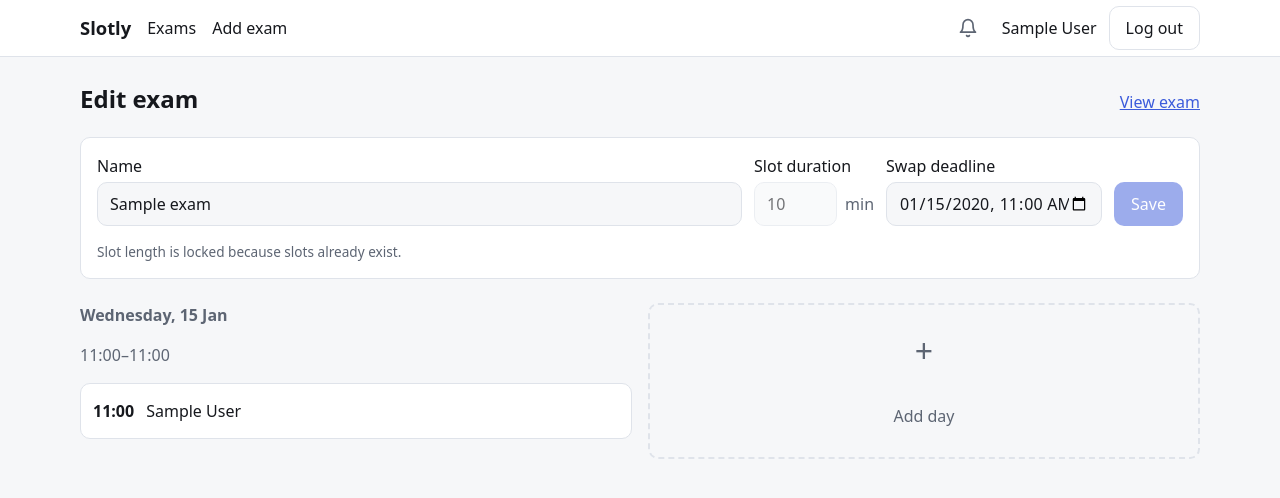
After one commit to kopalych1/slotly, a Django app: page /exams/1/edit/ in a window 1280 px wide. The commit adds this page. Shown: the top 498 px of the page. Run offline with Django 5.2, Linux system fonts and the light colour scheme; a user stored in the database is signed in; tables that the repository leaves empty hold one stand-in row (values such as "Sample post").

Commit message:
feat: Exam editor page with day drafts and slot preview

```diff
--- a/config/urls.py
+++ b/config/urls.py
@@ -55,4 +55,6 @@ urlpatterns = [
     ),
     path('join/<str:token>/', scheduling.views.join_invite, name='join_invite'),
     path('join/<str:token>/register/', scheduling.views.register, name='register'),
+    path('exams/new/', scheduling.views.exam_edit, name='exam_new'),
+    path('exams/<int:pk>/edit/', scheduling.views.exam_edit, name='exam_edit'),
 ]
--- /dev/null
+++ b/scheduling/forms.py
@@ -0,0 +1,75 @@
+from datetime import datetime
+
+from django import forms
+from django.forms import formset_factory
+from django.utils import timezone
+from django.utils.translation import gettext_lazy as _
+
+from scheduling.models import Exam
+
+
+class ExamForm(forms.ModelForm):
+    class Meta:
+        model = Exam
+        fields = ('name', 'slot_duration', 'slots_change_deadline')
+
+        labels = {  # noqa: RUF012
+            'name': _('Name'),
+            'slot_duration': _('Slot duration'),
+            'slots_change_deadline': _('Swap deadline'),
+        }
+
+        widgets = {  # noqa: RUF012
+            'slots_change_deadline': forms.DateTimeInput(
+                attrs={'type': 'datetime-local'}, format='%Y-%m-%dT%H:%M'
+            ),
+        }
+
+
+class DayForm(forms.Form):
+    date = forms.DateField(
+        label=_('Date'),
+        widget=forms.DateInput(attrs={'type': 'date'}, format='%Y-%m-%d'),
+    )
+    start = forms.TimeField(
+        label=_('From'),
+        widget=forms.TimeInput(
+            attrs={
+                'placeholder': 'HH:MM',
+                'inputmode': 'numeric',
+                'autocomplete': 'off',
+                'maxlength': '5',
+            },
+            format='%H:%M',
+        ),
+    )
+    end = forms.TimeField(
+        label=_('To'),
+        widget=forms.TimeInput(
+            attrs={
+                'placeholder': 'HH:MM',
+                'inputmode': 'numeric',
+                'autocomplete': 'off',
+                'maxlength': '5',
+            },
+            format='%H:%M',
+        ),
+    )
+
+    def clean(self):
+        cleaned = super().clean()
+        day = cleaned.get('date')
+        start = cleaned.get('start')
+        end = cleaned.get('end')
+        if day is None or start is None or end is None:
+            return cleaned  # field errors are already reported
+
+        if end <= start:
+            raise forms.ValidationError(_('The day must end after it starts'))
+
+        cleaned['start_dt'] = timezone.make_aware(datetime.combine(day, start))
+        cleaned['end_dt'] = timezone.make_aware(datetime.combine(day, end))
+        return cleaned
+
+
+DayFormSet = formset_factory(DayForm, extra=0, can_delete=True)
--- a/scheduling/views.py
+++ b/scheduling/views.py
@@ -2,6 +2,7 @@ from django.contrib import messages
 from django.contrib.auth import login
 from django.contrib.auth.decorators import login_required
 from django.contrib.auth.views import redirect_to_login
+from django.core.exceptions import PermissionDenied
 from django.db.models import Max, Min, Prefetch, Q
 from django.shortcuts import get_object_or_404, redirect, render
 from django.utils import timezone
@@ -15,6 +16,7 @@ from scheduling.exceptions import (
     SchedulingError,
     TeacherCannotEnrollError,
 )
+from scheduling.forms import DayFormSet, ExamForm
 from scheduling.models import Enrollment, Exam, ExamDay, Invite, Offer, Slot
 from scheduling.services import (
     MAX_ACTIVE_OFFERS,
@@ -24,6 +26,7 @@ from scheduling.services import (
     decline_offer,
     get_invite_problem,
     release_slot,
+    save_exam,
     take_slot,
     withdraw_offer,
 )
@@ -301,3 +304,80 @@ def register(request, token: str):
     return render(
         request, 'register.html', {'form': form, 'invite': invite, 'exam': invite.exam}
     )
+
+
+@login_required
+def exam_edit(request, pk: int | None = None):
+    if not request.user.is_teacher:
+        raise PermissionDenied
+
+    exam = (
+        get_object_or_404(Exam, owner=request.user, pk=pk) if pk is not None else None
+    )
+
+    initial = (
+        {
+            'name': exam.name,
+            'slot_duration': exam.slot_duration,
+            'slots_change_deadline': exam.slots_change_deadline,
+        }
+        if exam
+        else None
+    )
+    duration_locked = exam is not None and Slot.objects.filter(exam=exam).exists()
+
+    if request.method == 'POST':
+        exam_form = ExamForm(request.POST, initial=initial)
+        day_formset = DayFormSet(request.POST)
+    else:
+        exam_form = ExamForm(initial=initial)
+        day_formset = DayFormSet()
+
+    if duration_locked:
+        exam_form.fields['slot_duration'].disabled = True
+
+    if request.method == 'POST':
+        exam_valid = exam_form.is_valid()
+        days_valid = day_formset.is_valid()
+
+        if exam_valid and days_valid:
+            days = [
+                (f.cleaned_data['start_dt'], f.cleaned_data['end_dt'])
+                for f in day_formset
+                if f.cleaned_data and not f.cleaned_data.get('DELETE')
+            ]
+            try:
+                saved = save_exam(
+                    request.user,
+                    exam,
+                    name=exam_form.cleaned_data['name'],
+                    slot_duration=exam_form.cleaned_data['slot_duration'],
+                    deadline=exam_form.cleaned_data['slots_change_deadline'],
+                    days=days,
+                )
+            except SchedulingError as e:
+                exam_form.add_error(None, str(e))
+            else:
+                messages.success(request, _('Exam saved'))
+                return redirect('exam_edit', pk=saved.pk)
+
+    return render(
+        request,
+        'edit_exam.html',
+        {
+            'exam': exam,
+            'form': exam_form,
+            'day_formset': day_formset,
+            'duration_locked': duration_locked,
+            'existing_days': (
+                ExamDay.objects.filter(exam=exam).prefetch_related(
+                    Prefetch(
+                        'slot_set',
+                        queryset=Slot.objects.select_related('owner').order_by('start'),
+                    )
+                )
+                if exam
+                else []
+            ),
+        },
+    )
--- a/static/css/slotly.css
+++ b/static/css/slotly.css
@@ -492,3 +492,223 @@ a.btn {
     scroll-snap-align: start;
   }
 }
+
+/* Exam editor */
+.settings {
+  margin: 1rem 0 1.5rem;
+  padding: 1rem;
+  background: var(--surface);
+  border: 1px solid var(--border);
+  border-radius: var(--radius);
+}
+
+.settings__row {
+  display: grid;
+  gap: 0.75rem;
+  align-items: end;
+}
+
+@media (min-width: 40rem) {
+  .settings__row {
+    grid-template-columns: minmax(0, 1fr) 7.5rem 13.5rem auto;
+  }
+
+  .settings {
+    grid-template-columns: minmax(0, 2fr) 8rem minmax(0, 1.2fr) auto;
+    align-items: start;
+  }
+
+  /* Aligns the button with the inputs, whatever errors sit under the fields */
+  .settings__save {
+    padding-top: 1.75rem;
+  }
+}
+
+.settings .field {
+  margin: 0;
+}
+
+.settings input {
+  min-height: 2.75rem;
+}
+
+.settings__save .btn {
+  min-height: 2.75rem;
+}
+
+@media (max-width: 39.99rem) {
+  .settings__save .btn {
+    width: 100%;
+  }
+}
+
+.settings__notes {
+  display: grid;
+  gap: 0.25rem;
+  margin: 0.75rem 0 0;
+  padding: 0;
+  list-style: none;
+}
+
+.field input:disabled {
+  opacity: 0.6;
+  cursor: not-allowed;
+}
+
+.input-suffix {
+  display: flex;
+  align-items: center;
+  gap: 0.5rem;
+}
+
+.input-suffix input {
+  flex: 1;
+  min-width: 0;
+}
+
+.input-suffix__unit {
+  color: var(--muted);
+  white-space: nowrap;
+}
+
+.day--draft,
+.day--add {
+  padding: 0.75rem;
+  border: 2px dashed var(--border);
+  border-radius: var(--radius);
+}
+
+.day--draft {
+  display: grid;
+  gap: 0.75rem;
+  align-content: start;
+}
+
+.day__head {
+  display: flex;
+  align-items: center;
+  justify-content: space-between;
+  gap: 0.5rem;
+}
+
+.day__head .day__title {
+  margin: 0;
+}
+
+.day__fields {
+  display: grid;
+  gap: 0.5rem;
+  padding: 0.75rem;
+  background: var(--surface);
+  border: 1px solid var(--border);
+  border-radius: var(--radius);
+  min-width: 0;
+}
+
+.day__fields .field {
+  margin: 0;
+}
+
+.day__fields label {
+  font-size: 0.85rem;
+  color: var(--muted);
+}
+
+.day__fields input {
+  min-height: 2.5rem;
+  min-width: 0;
+  padding-inline: 0.5rem;
+}
+
+.day__fields .field {
+  min-width: 0;
+}
+
+.board > .day {
+  min-width: 0;
+}
+
+.exam-edit .board {
+  grid-auto-columns: minmax(16rem, 1fr);
+}
+
+.day__times {
+  display: grid;
+  grid-template-columns: 1fr 1fr;
+  gap: 0.5rem;
+}
+
+.day__preview-title {
+  margin: 0 0 0.25rem;
+  font-size: 0.75rem;
+  letter-spacing: 0.04em;
+  text-transform: uppercase;
+  color: var(--muted);
+}
+
+.day__summary {
+  margin: 0 0 0.5rem;
+  min-height: 1.5rem;
+  font-size: 0.9rem;
+}
+
+.slot--preview {
+  min-height: 2.25rem;
+  padding: 0.25rem 0.75rem;
+  border-style: dashed;
+  background: transparent;
+  color: var(--muted);
+}
+
+.icon-btn--small {
+  width: 2rem;
+  height: 2rem;
+  font-size: 1.25rem;
+  line-height: 1;
+}
+
+.add-day {
+  display: grid;
+  place-items: center;
+  gap: 0.25rem;
+  width: 100%;
+  min-height: 8rem;
+  border: 0;
+  background: transparent;
+  color: var(--muted);
+  font: inherit;
+  cursor: pointer;
+}
+
+.add-day:hover {
+  color: var(--accent);
+}
+
+.add-day__plus {
+  font-size: 2rem;
+  line-height: 1;
+}
+
+.form-actions {
+  position: sticky;
+  bottom: 0;
+  padding: 1rem 0;
+  background: var(--bg);
+}
+
+[hidden] {
+  display: none !important;
+}
+
+.btn:disabled {
+  opacity: 0.5;
+  cursor: not-allowed;
+}
+
+.exam-edit .exam-header {
+  display: flex;
+  flex-wrap: wrap;
+  align-items: baseline;
+  justify-content: space-between;
+  gap: 0.5rem 1rem;
+}
--- /dev/null
+++ b/static/js/exam_edit.js
@@ -0,0 +1,126 @@
+(() => {
+  const board = document.getElementById("board");
+  const durationInput = document.getElementById("id_slot_duration");
+  const totalForms = document.getElementById("id_form-TOTAL_FORMS");
+  const template = document.getElementById("day-template");
+  const addButton = document.getElementById("add-day");
+  if (!board || !durationInput || !totalForms || !template || !addButton)
+    return;
+
+  const addColumn = addButton.closest(".day--add");
+  const form = board.closest("form");
+  const { labelSlots, msgTooShort, msgEndBeforeStart, msgIncomplete } =
+    board.dataset;
+
+  const pad = (n) => String(n).padStart(2, "0");
+  const format = (minutes) =>
+    `${pad(Math.floor(minutes / 60))}:${pad(minutes % 60)}`;
+  const toMinutes = (value) => {
+    const match = /^\s*(\d{1,2}):(\d{2})(?::\d{2})?\s*$/.exec(value);
+    if (!match) return null;
+    const hours = Number(match[1]);
+    const minutes = Number(match[2]);
+    return hours < 24 && minutes < 60 ? hours * 60 + minutes : null;
+  };
+
+  // The server recomputes everything on Save: this is only a preview
+  const updatePreview = (row) => {
+    const list = row.querySelector("[data-preview]");
+    const summary = row.querySelector("[data-summary]");
+    const start = toMinutes(row.querySelector('input[name$="-start"]').value);
+    const end = toMinutes(row.querySelector('input[name$="-end"]').value);
+    const duration = Number(durationInput.value);
+
+    list.replaceChildren();
+    summary.textContent = "";
+    if (start === null || end === null || !(duration > 0)) {
+      summary.textContent = msgIncomplete;
+      return;
+    }
+    if (end <= start) {
+      summary.textContent = msgEndBeforeStart;
+      return;
+    }
+
+    const count = Math.floor((end - start) / duration);
+    if (count === 0) {
+      summary.textContent = msgTooShort;
+      return;
+    }
+
+    summary.textContent = `${labelSlots}: ${count} (${format(start)}–${format(start + count * duration)})`;
+    for (let i = 0; i < count; i++) {
+      const item = document.createElement("li");
+      item.className = "slot slot--preview";
+      const time = document.createElement("time");
+      time.className = "slot__time";
+      time.textContent = format(start + i * duration);
+      item.append(time);
+      list.append(item);
+    }
+  };
+
+  const addRow = () => {
+    const index = Number(totalForms.value);
+    const holder = document.createElement("div");
+    holder.innerHTML = template.innerHTML
+      .replaceAll("__prefix__", String(index))
+      .trim();
+    const row = holder.firstElementChild;
+    addColumn.before(row);
+    totalForms.value = String(index + 1);
+    row.querySelector("input").focus();
+    updatePreview(row);
+    refreshSave();
+  };
+
+  addButton.addEventListener("click", addRow);
+
+  ["input", "change"].forEach((type) => {
+    board.addEventListener(type, (event) => {
+      const row = event.target.closest("[data-draft-row]");
+
+      if (row) updatePreview(row);
+    });
+    durationInput.addEventListener(type, () => {
+      board.querySelectorAll("[data-draft-row]").forEach(updatePreview);
+    });
+  });
+
+  // Removing a row only ticks its DELETE box and hides it: Django ignores such rows
+  board.addEventListener("click", (event) => {
+    const button = event.target.closest("[data-remove-row]");
+    if (!button) return;
+    const row = button.closest("[data-draft-row]");
+    row.querySelector('input[name$="-DELETE"]').checked = true;
+    row.hidden = true;
+    refreshSave();
+  });
+
+  // Enter inside a field must not submit the whole editor by accident
+  form.addEventListener("keydown", (event) => {
+    if (event.key === "Enter" && event.target.matches("input"))
+      event.preventDefault();
+  });
+
+  durationInput.addEventListener("input", () => {
+    board.querySelectorAll("[data-draft-row]").forEach(updatePreview);
+  });
+
+  board.querySelectorAll("[data-draft-row]").forEach(updatePreview);
+
+  const saveButton = document.getElementById("save-button");
+  const snapshot = () => new URLSearchParams(new FormData(form)).toString();
+  const initialState = snapshot();
+  const startDirty = form.dataset.startDirty === "true";
+
+  function refreshSave() {
+    if (saveButton)
+      saveButton.disabled = !startDirty && snapshot() === initialState;
+  }
+
+  ["input", "change"].forEach((type) =>
+    form.addEventListener(type, refreshSave),
+  );
+  refreshSave();
+})();
--- a/templates/base.html
+++ b/templates/base.html
@@ -16,7 +16,7 @@
           <nav class="site-nav" aria-label="{% trans 'Main' %}">
             <a href="{% url 'home' %}">{% trans "Exams" %}</a>
             {% if user.is_teacher %}
-              <a href="#">{% trans "Add exam" %}</a>
+              <a href="{% url 'exam_new' %}">{% trans "Add exam" %}</a>
             {% endif %}
           </nav>
           <div class="site-header__user">
@@ -56,5 +56,6 @@
       {% endif %}
       {% block content %}{% endblock %}
     </main>
+    {% block scripts %}{% endblock %}
   </body>
 </html>
--- /dev/null
+++ b/templates/edit_exam.html
@@ -0,0 +1,104 @@
+{% extends "base.html" %}
+{% load i18n static %}
+{% block title %}{% if exam %}{{ exam.name }}{% else %}{% trans "New exam" %}{% endif %} · Slotly{% endblock %}
+{% block content %}
+  <form method="post"
+        class="exam-edit"
+        autocomplete="off"
+        novalidate
+        data-start-dirty="{% if form.errors or day_formset.total_error_count %}true{% endif %}">
+    {% csrf_token %}
+    <header class="exam-header">
+      <h1>
+        {% if exam %}
+          {% trans "Edit exam" %}
+        {% else %}
+          {% trans "New exam" %}
+        {% endif %}
+      </h1>
+      {% if exam %}
+        <a href="{% url 'exam_detail' exam.pk %}">{% trans "View exam" %}</a>
+      {% endif %}
+    </header>
+    {% for error in form.non_field_errors %}<p class="form-error">{{ error }}</p>{% endfor %}
+    {% for error in day_formset.non_form_errors %}<p class="form-error">{{ error }}</p>{% endfor %}
+    <section class="settings">
+      <div class="settings__row">
+        <div class="field">
+          <label for="{{ form.name.id_for_label }}">{{ form.name.label }}</label>
+          {{ form.name }}
+        </div>
+        <div class="field">
+          <label for="{{ form.slot_duration.id_for_label }}">{{ form.slot_duration.label }}</label>
+          <div class="input-suffix">
+            {{ form.slot_duration }}
+            <span class="input-suffix__unit">{% trans "min" %}</span>
+          </div>
+        </div>
+        <div class="field">
+          <label for="{{ form.slots_change_deadline.id_for_label }}">{{ form.slots_change_deadline.label }}</label>
+          {{ form.slots_change_deadline }}
+        </div>
+        <div class="settings__save">
+          <button class="btn btn--primary"
+                  type="submit"
+                  id="save-button">{% trans "Save" %}</button>
+        </div>
+      </div>
+      {% if form.name.errors or form.slot_duration.errors or form.slots_change_deadline.errors or duration_locked %}
+        <ul class="settings__notes">
+          {% for field in form %}
+            {% for error in field.errors %}
+              <li class="field__error">{{ field.label }}: {{ error }}</li>
+            {% endfor %}
+          {% endfor %}
+          {% if duration_locked %}
+            <li class="field__help">{% trans "Slot length is locked because slots already exist." %}</li>
+          {% endif %}
+        </ul>
+      {% endif %}
+    </section>
+    {{ day_formset.management_form }}
+    <div class="board"
+         id="board"
+         data-label-slots="{% trans 'Slots' %}"
+         data-msg-too-short="{% trans 'Shorter than one slot' %}"
+         data-msg-end-before-start="{% trans 'The day must end after it starts' %}"
+         data-msg-incomplete="{% trans 'Enter the start and end time to see the slots' %}">
+      {% for day in existing_days %}
+        <section class="day">
+          <h2 class="day__title">{{ day.start|date:"l, d M" }}</h2>
+          <p class="muted">{{ day.start|time:"H:i" }}–{{ day.end|time:"H:i" }}</p>
+          <ul class="slots">
+            {% for slot in day.slot_set.all %}
+              <li class="slot {% if slot.owner_id %}slot--taken{% else %}slot--free{% endif %}">
+                <div class="slot__main">
+                  <time class="slot__time"
+                        datetime="{{ slot.start|date:'c' }}">{{ slot.start|time:"H:i" }}</time>
+                  <span class="slot__who">
+                    {% if slot.owner_id %}{{ slot.owner.get_full_name|default:slot.owner.username }}{% else %}{% trans "Free" %}{% endif %}
+                  </span>
+                </div>
+              </li>
+            {% endfor %}
+          </ul>
+        </section>
+      {% endfor %}
+      {% for day_form in day_formset %}
+        {% include "partials/day_draft.html" with day_form=day_form %}
+      {% endfor %}
+      <section class="day day--add">
+        <button type="button" class="add-day" id="add-day">
+          <span class="add-day__plus" aria-hidden="true">+</span>
+          {% trans "Add day" %}
+        </button>
+      </section>
+    </div>
+    <template id="day-template">
+      {% include "partials/day_draft.html" with day_form=day_formset.empty_form %}
+    </template>
+  </form>
+{% endblock %}
+{% block scripts %}
+  <script src="{% static 'js/exam_edit.js' %}" defer></script>
+{% endblock %}
--- /dev/null
+++ b/templates/partials/day_draft.html
@@ -0,0 +1,39 @@
+{% load i18n %}
+<section class="day day--draft"
+         data-draft-row
+         {% if day_form.DELETE.value %}hidden{% endif %}>
+  <header class="day__head">
+    <h2 class="day__title">{% trans "New day" %}</h2>
+    <button type="button"
+            class="icon-btn icon-btn--small"
+            data-remove-row
+            aria-label="{% trans 'Remove day' %}">×</button>
+  </header>
+  <div class="day__fields">
+    {% for error in day_form.non_field_errors %}<p class="form-error">{{ error }}</p>{% endfor %}
+    <div class="field">
+      <label for="{{ day_form.date.id_for_label }}">{{ day_form.date.label }}</label>
+      {{ day_form.date }}
+      {% for error in day_form.date.errors %}<p class="field__error">{{ error }}</p>{% endfor %}
+    </div>
+    <div class="day__times">
+      <div class="field">
+        <label for="{{ day_form.start.id_for_label }}">{{ day_form.start.label }}</label>
+        {{ day_form.start }}
+        {% for error in day_form.start.errors %}<p class="field__error">{{ error }}</p>{% endfor %}
+      </div>
+      <div class="field">
+        <label for="{{ day_form.end.id_for_label }}">{{ day_form.end.label }}</label>
+        {{ day_form.end }}
+        {% for error in day_form.end.errors %}<p class="field__error">{{ error }}</p>{% endfor %}
+      </div>
+    </div>
+  </div>
+  <div hidden>{{ day_form.DELETE }}</div>
+  <div class="day__preview">
+    <h3 class="day__preview-title">{% trans "Preview" %}</h3>
+    <p class="day__summary muted" data-summary aria-live="polite"></p>
+    <ul class="slots" data-preview>
+    </ul>
+  </div>
+</section>
```
